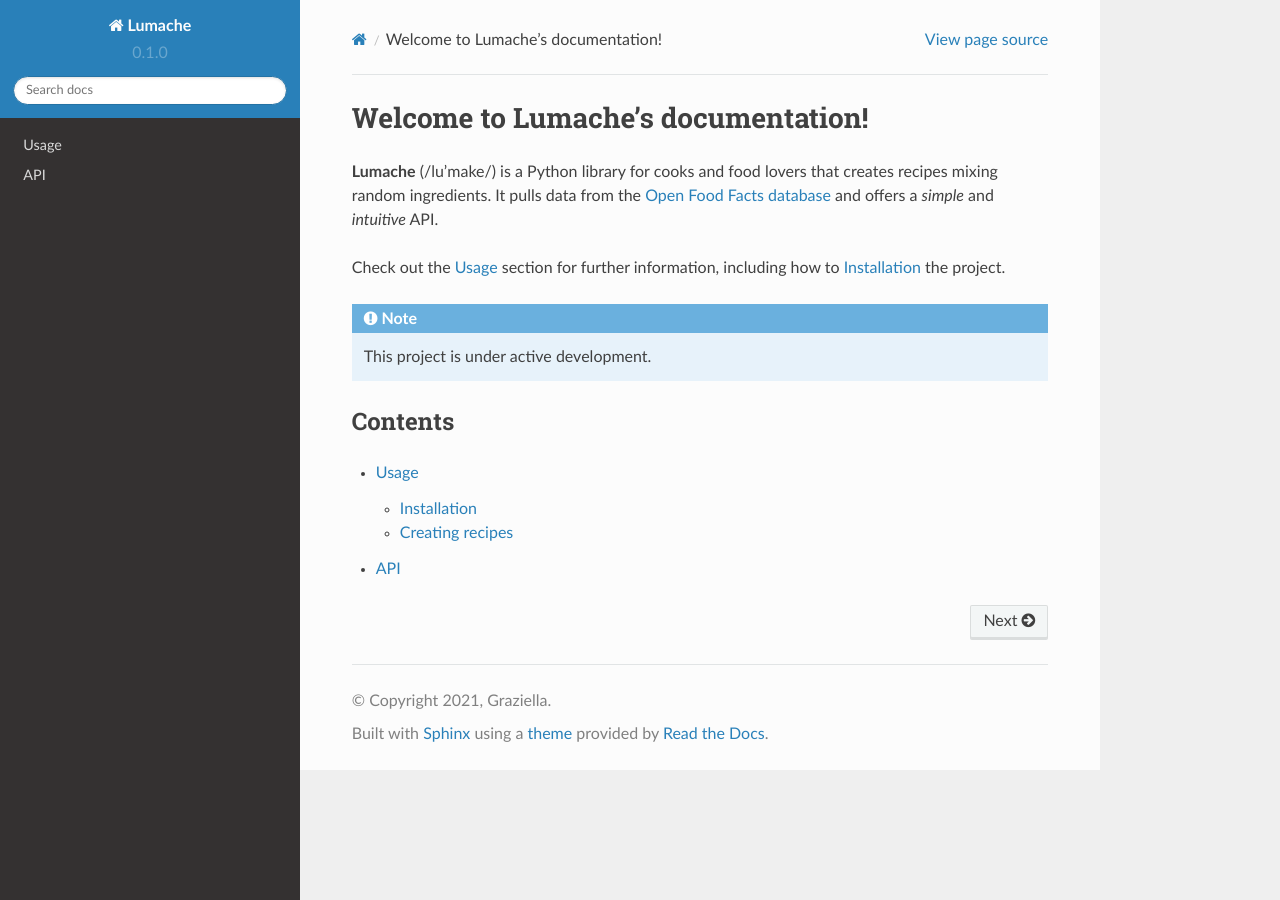
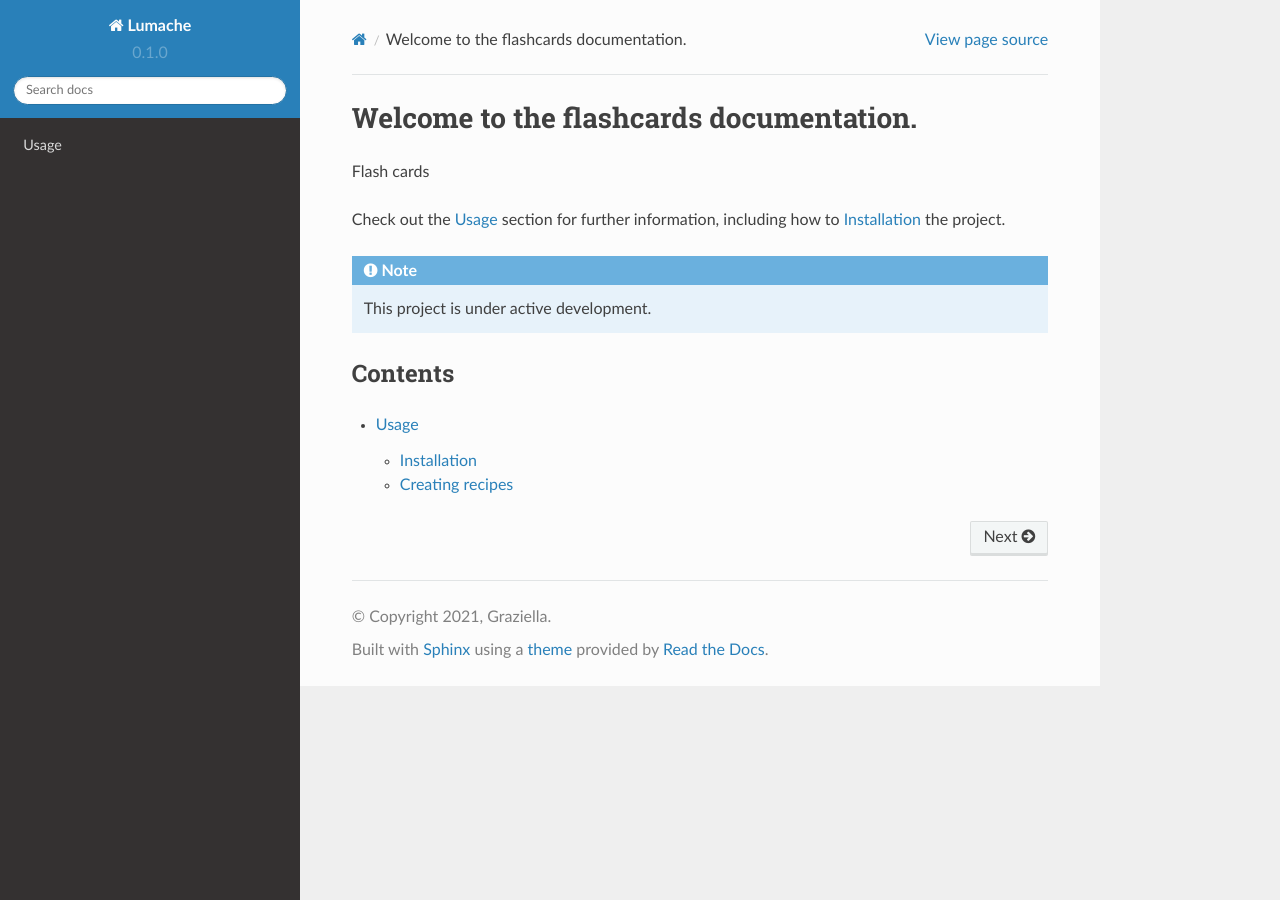
Before and after one commit to SETAP-2NDYEAR/flashcards_documentation, a Sphinx documentation site: the page built from docs/source/index.rst, in a window 1280 px wide. Built offline with Sphinx 7.4.7 and the Read the Docs theme 2.0.0, drawn with Linux system fonts in a browser that asks for light colours.

Commit message:
test changes

```diff
--- a/docs/source/api.rst
+++ /dev/null
@@ -1,7 +0,0 @@
-API
-===
-
-.. autosummary::
-   :toctree: generated
-
-   lumache
--- a/docs/source/index.rst
+++ b/docs/source/index.rst
@@ -1,10 +1,7 @@
-Welcome to Lumache's documentation!
+Welcome to the flashcards documentation.
 ===================================
 
-**Lumache** (/lu'make/) is a Python library for cooks and food lovers
-that creates recipes mixing random ingredients.
-It pulls data from the `Open Food Facts database <https://world.openfoodfacts.org/>`_
-and offers a *simple* and *intuitive* API.
+Flash cards
 
 Check out the :doc:`usage` section for further information, including
 how to :ref:`installation` the project.
@@ -19,4 +16,3 @@
 .. toctree::
 
    usage
-   api
```
